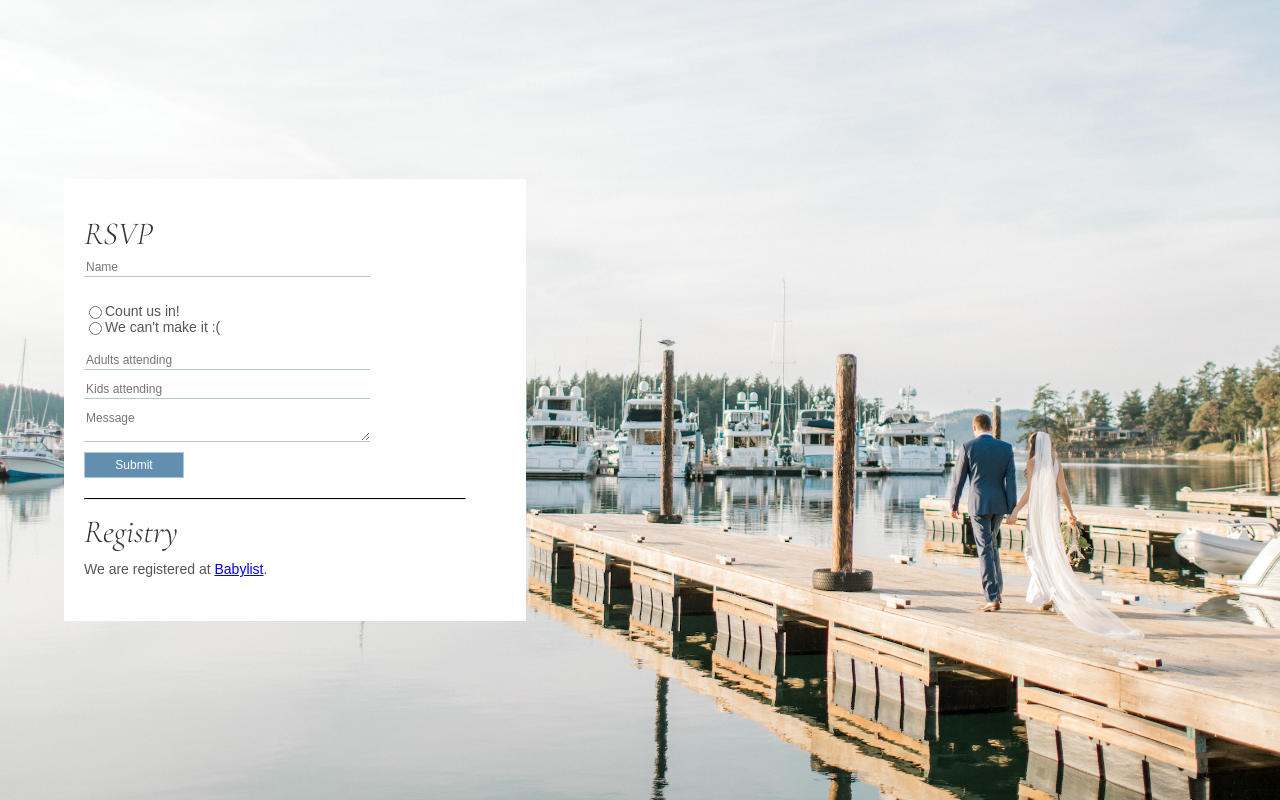
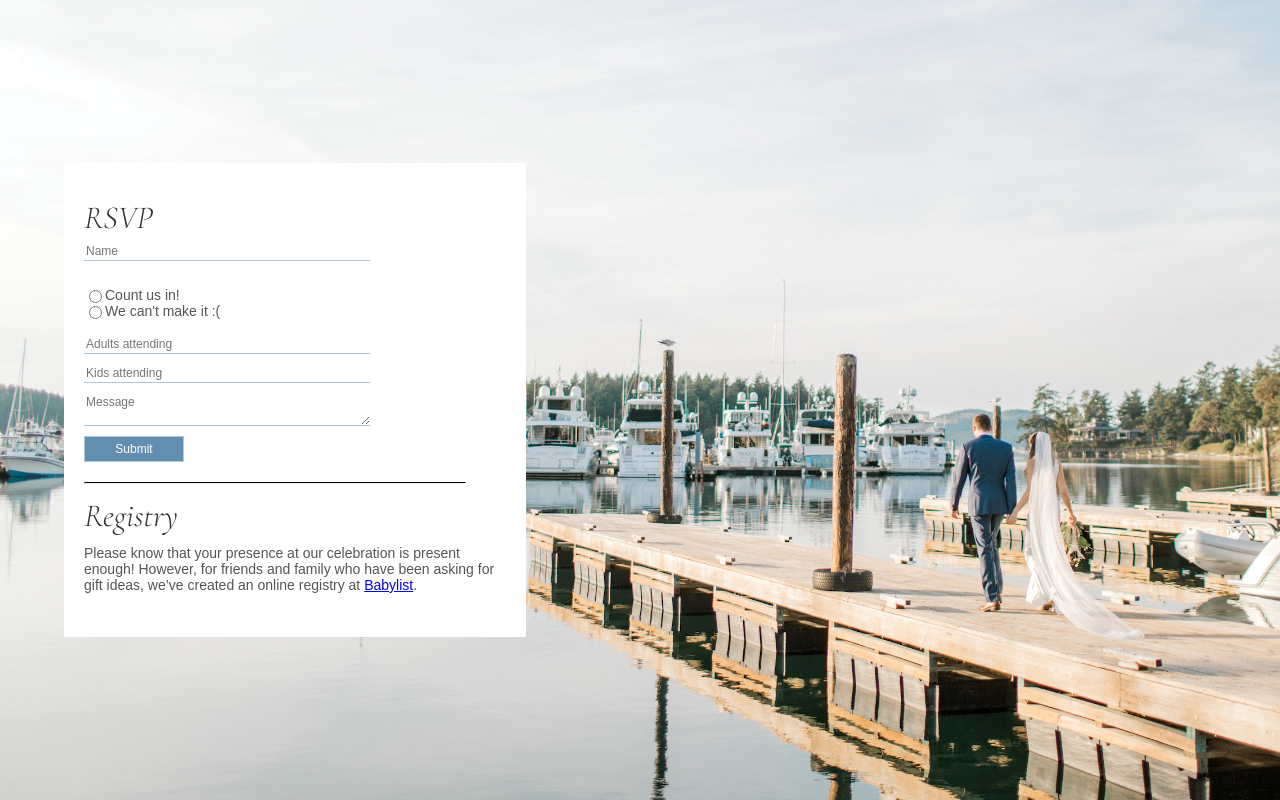
Before and after one commit to dunkkle/solomonshea, a plain HTML site: page index.html in a window 1280 px wide. Shown: the part 1600-2400 px from the top of the page. Drawn offline with nearby package versions, Linux system fonts and the light colour scheme; a web font is replaced by a local one.

Commit message:
adding more polite registry info

```diff
--- a/index.html
+++ b/index.html
@@ -162,7 +162,7 @@
 		<hr>
 
 		<h2>Registry</h2>
-		<p>We are registered at <a href="https://www.babylist.com/baby-noel-duncan-shea">Babylist</a>.</p>
+		<p>Please know that your presence at our celebration is present enough! However, for friends and family who have been asking for gift ideas, we’ve created an online registry at <a href="https://www.babylist.com/baby-noel-duncan-shea">Babylist</a>.</p>
 
 	</div>
 
```
